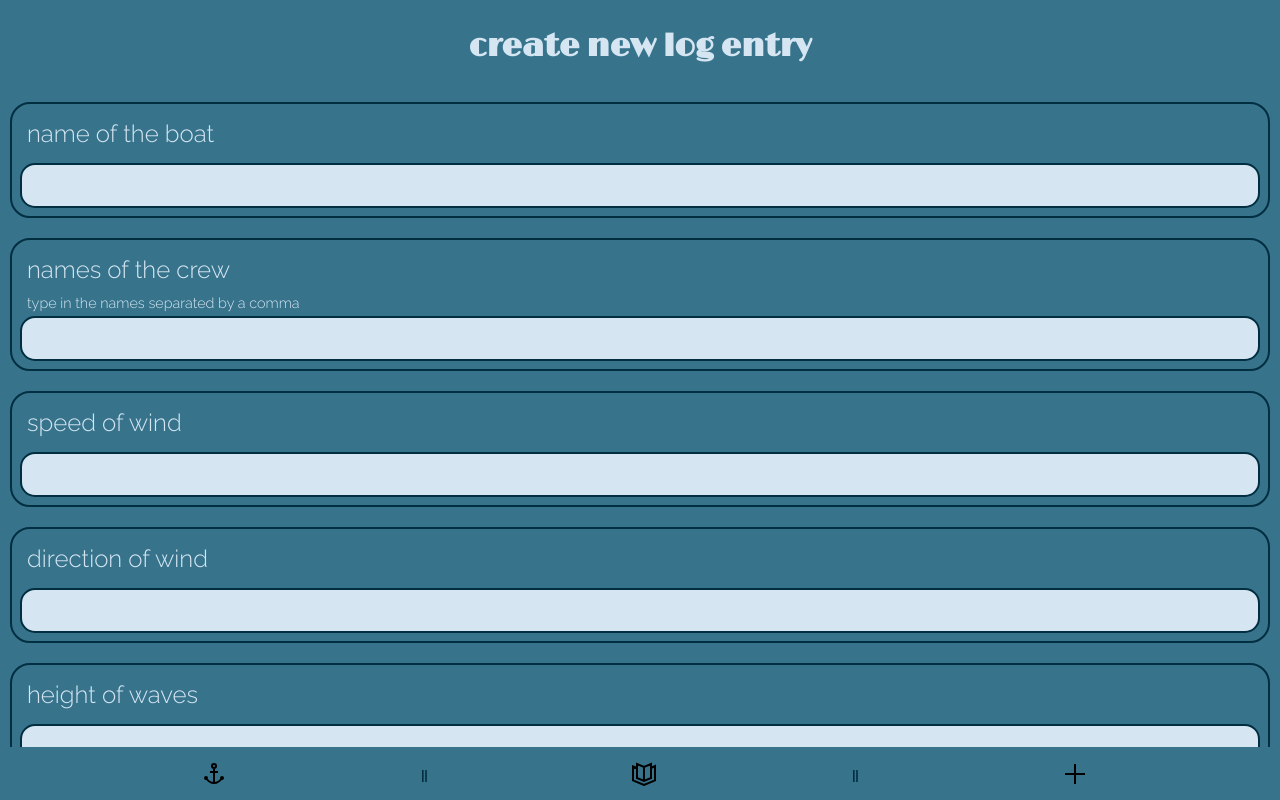
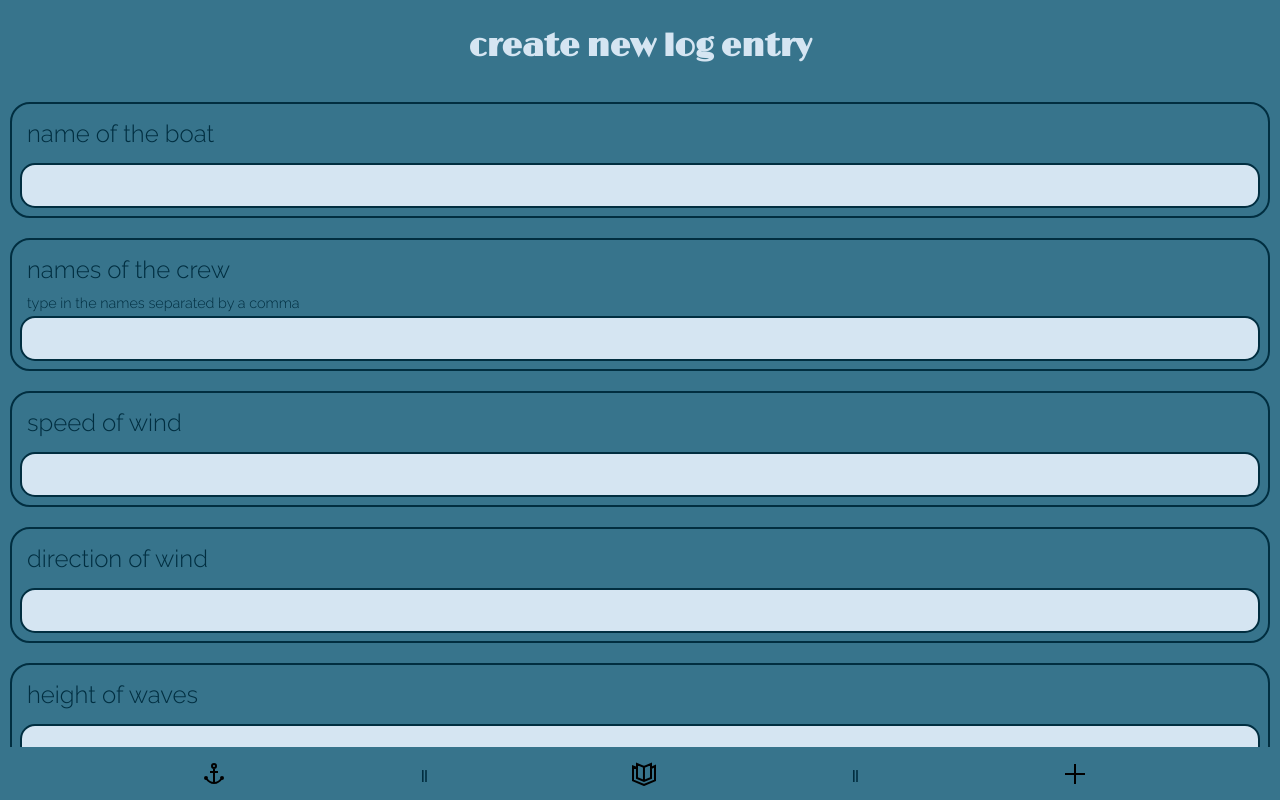
Before and after one commit to MerleMak/sail-log, a React (Create React App) app: page /create in a window 1280 px wide. Built offline with nearby package versions, Linux system fonts and the light colour scheme.

Commit message:
Add Default Value

```diff
--- a/src/components/LogInput/LogInput.js
+++ b/src/components/LogInput/LogInput.js
@@ -32,6 +32,7 @@ const InputWrapper = styled.section`
   margin: 10px;
   border: #012e40 2px solid;
   border-radius: 20px;
+  color: #012e40;
   label {
     margin-bottom: 10px;
     font-size: 1.5rem;
--- a/src/components/LogTextarea/LogTextarea.js
+++ b/src/components/LogTextarea/LogTextarea.js
@@ -34,6 +34,7 @@ const TextareaWrapper = styled.section`
   margin: 10px;
   border: #012e40 2px solid;
   border-radius: 20px;
+  color: #012e40;
   label {
     margin-bottom: 10px;
     font-size: 1.5rem;
```
